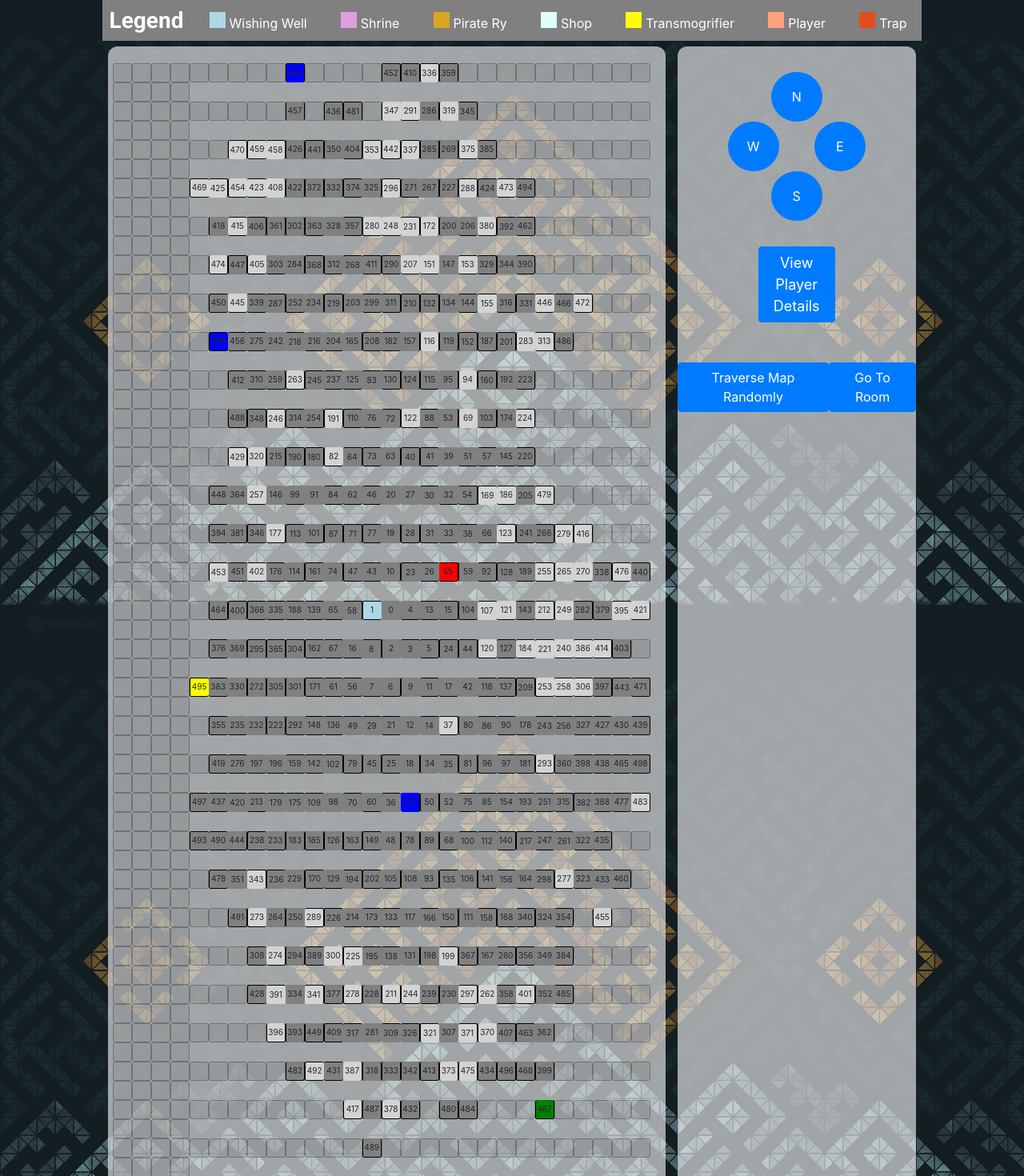
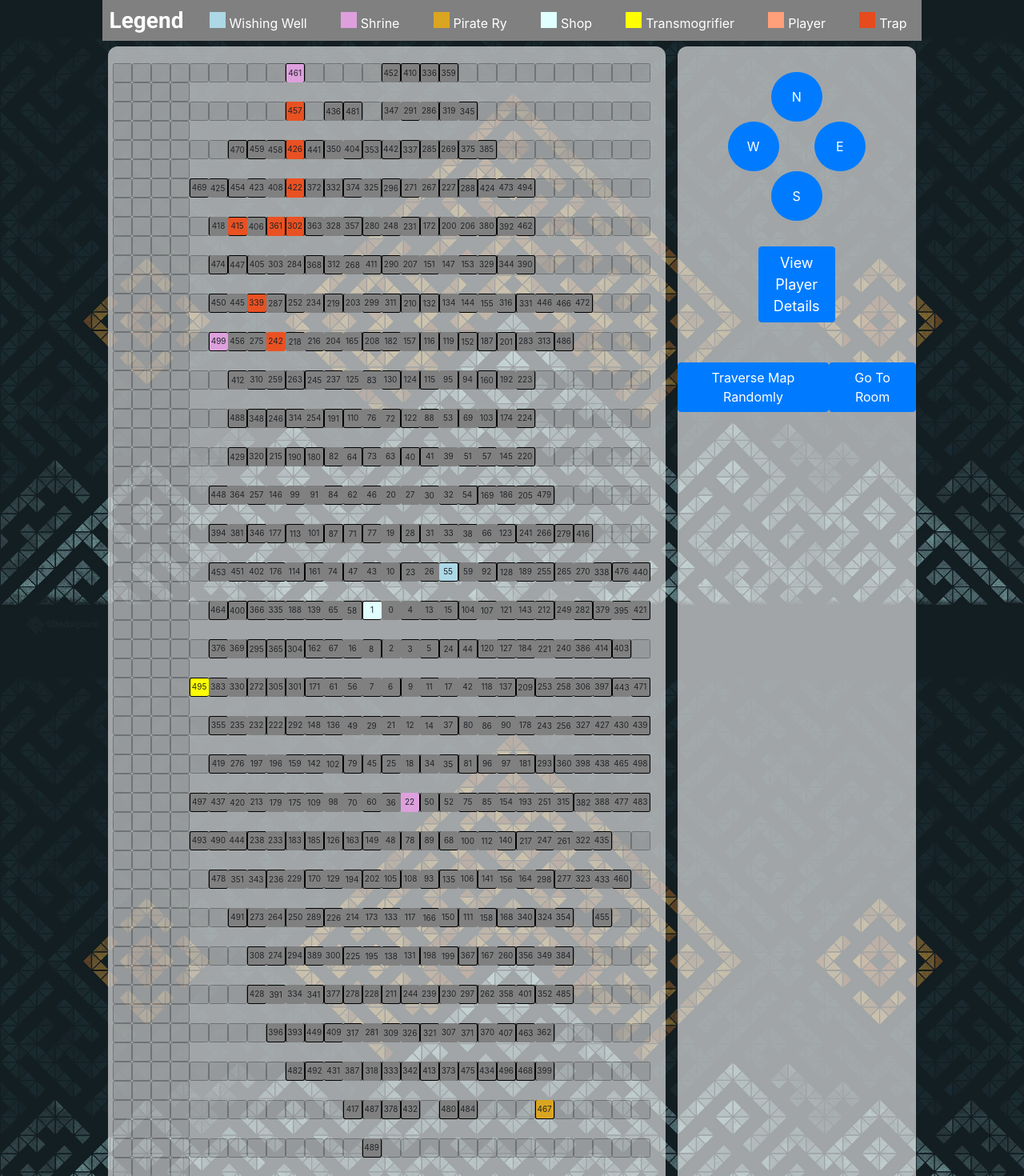
Before and after one commit to wurde/treasure-hunt, a React (Create React App) app in the folder client/: page / in a window 1280 px wide. Shown: the top 1470 px of the page at 80% size. Built offline with nearby package versions, Linux system fonts and the light colour scheme; no server answers.

Commit message:
Improved map styling
- Added trap class and styling
- Changed colors of several special rooms to be more aesthetic

```diff
--- a/client/src/components/map/Map.js
+++ b/client/src/components/map/Map.js
@@ -2,9 +2,9 @@
  * Dependencies
  */
 
-import React from 'react';
-import './Map.scss';
-import mapData from '../../helpers/map';
+import React from "react";
+import "./Map.scss";
+import mapData from "../../helpers/map";
 
 /**
  * Build map matrix
@@ -32,7 +32,8 @@ let specialRooms = {
   well: 55,
   shop: 1,
   pirateRy: 467,
-  transmogri: 495
+  transmogri: 495,
+  traps: new Set([242, 302, 339, 361, 415, 422, 426, 457])
 };
 
 const setSelectedRoom = e => {
@@ -55,6 +56,7 @@ function hasExits(room) {
     specialRooms.shop === room_id && (classes += " shop");
     specialRooms.transmogri === room_id && (classes += " transmogri");
     specialRooms.pirateRy === room_id && (classes += " pirate");
+    specialRooms.traps.has(room_id) && (classes += " trap");
     // room.room_id === 356 && (classes += " mine");
     items.length > 0 && (classes += " treasure");
     return { classes, room_id };
--- a/client/src/components/map/Map.scss
+++ b/client/src/components/map/Map.scss
@@ -49,20 +49,20 @@
       }
 
       .well {
-        background-color: red;
+        background-color: lightblue;
       }
 
       .shrine {
-        background-color: blue;
+        background-color: plum;
       }
-      .treasure {
-        background-color: lightgrey;
-      }
+      // .treasure {
+      //   background-color: lightgrey;
+      // }
       .pirate {
-        background-color: green;
+        background-color: goldenrod;
       }
       .shop {
-        background-color: lightblue;
+        background-color: lightcyan;
       }
       .transmogri {
         background-color: yellow;
@@ -72,8 +72,11 @@
         background-color: pink;
       }
 
+      .trap {
+        background-color: #f5430ddc;
+      }
       .currentRoom {
-        background: aquamarine;
+        background: lightsalmon;
       }
 
       .travelRoom {
```
